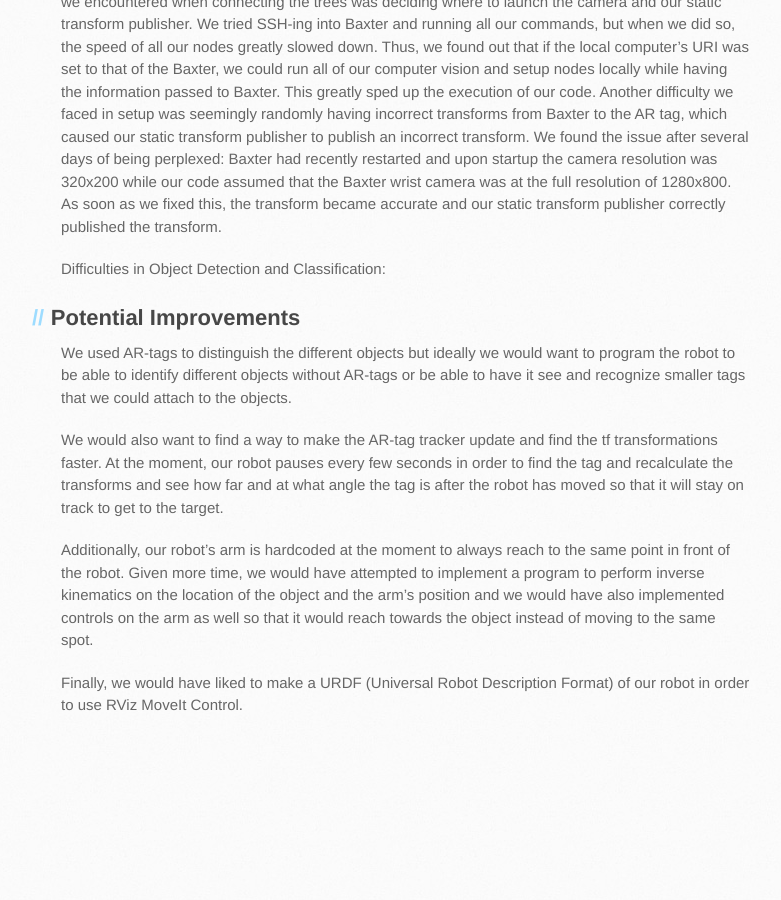
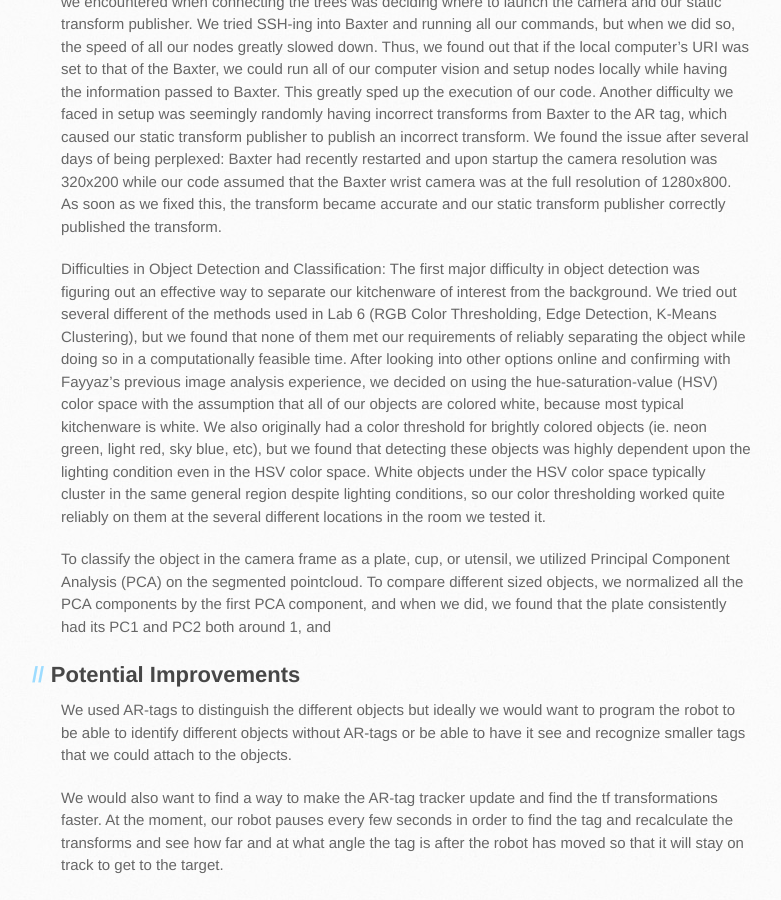
Before and after one commit to afmdnf/ee106a-project, a Jekyll site: the page built from docs/conclusion.md, in a window 1280 px wide and 900 px high, scrolled down 696 px. Shown: the whole window, without its empty margins (109-890 px from the left). Built offline with Jekyll 4.4.1, drawn with Linux system fonts in a browser that asks for light colours; our own code applies the rules of GitHub Pages for plain Markdown files; the repository's description, which GitHub fills in, is left out; before the commit the page ends 1455 px from its top, so only the background shows below that.

Commit message:
Update conclusion.md

```diff
--- a/docs/conclusion.md
+++ b/docs/conclusion.md
@@ -11,6 +11,9 @@ Difficulties in Setup:
 To pass 3-dimensional object location data from the Realsense Camera to the Baxter, we had to connect the TF tree from Baxter to the Realsense via an AR marker. A major difficulty we encountered when connecting the trees was deciding where to launch the camera and our static transform publisher. We tried SSH-ing into Baxter and running all our commands, but when we did so, the speed of all our nodes greatly slowed down. Thus, we found out that if the local computer's URI was set to that of the Baxter, we could run all of our computer vision and setup nodes locally while having the information passed to Baxter. This greatly sped up the execution of our code. Another difficulty we faced in setup was seemingly randomly having incorrect transforms from Baxter to the AR tag, which caused our static transform publisher to publish an incorrect transform. We found the issue after several days of being perplexed: Baxter had recently restarted and upon startup the camera resolution was 320x200 while our code assumed that the Baxter wrist camera was at the full resolution of 1280x800. As soon as we fixed this, the transform became accurate and our static transform publisher correctly published the transform.
 
 Difficulties in Object Detection and Classification:
+The first major difficulty in object detection was figuring out an effective way to separate our kitchenware of interest from the background. We tried out several different of the methods used in Lab 6 (RGB Color Thresholding, Edge Detection, K-Means Clustering), but we found that none of them met our requirements of reliably separating the object while doing so in a computationally feasible time. After looking into other options online and confirming with Fayyaz's previous image analysis experience, we decided on using the hue-saturation-value (HSV) color space with the assumption that all of our objects are colored white, because most typical kitchenware is white. We also originally had a color threshold for brightly colored objects (ie. neon green, light red, sky blue, etc), but we found that detecting these objects was highly dependent upon the lighting condition even in the HSV color space. White objects under the HSV color space typically cluster in the same general region despite lighting conditions, so our color thresholding worked quite reliably on them at the several different locations in the room we tested it.
+
+To classify the object in the camera frame as a plate, cup, or utensil, we utilized Principal Component Analysis (PCA) on the segmented pointcloud. To compare different sized objects, we normalized all the PCA components by the first PCA component, and when we did, we found that the plate consistently had its PC1 and PC2 both around 1, and
 
 ## Potential Improvements
 
```
